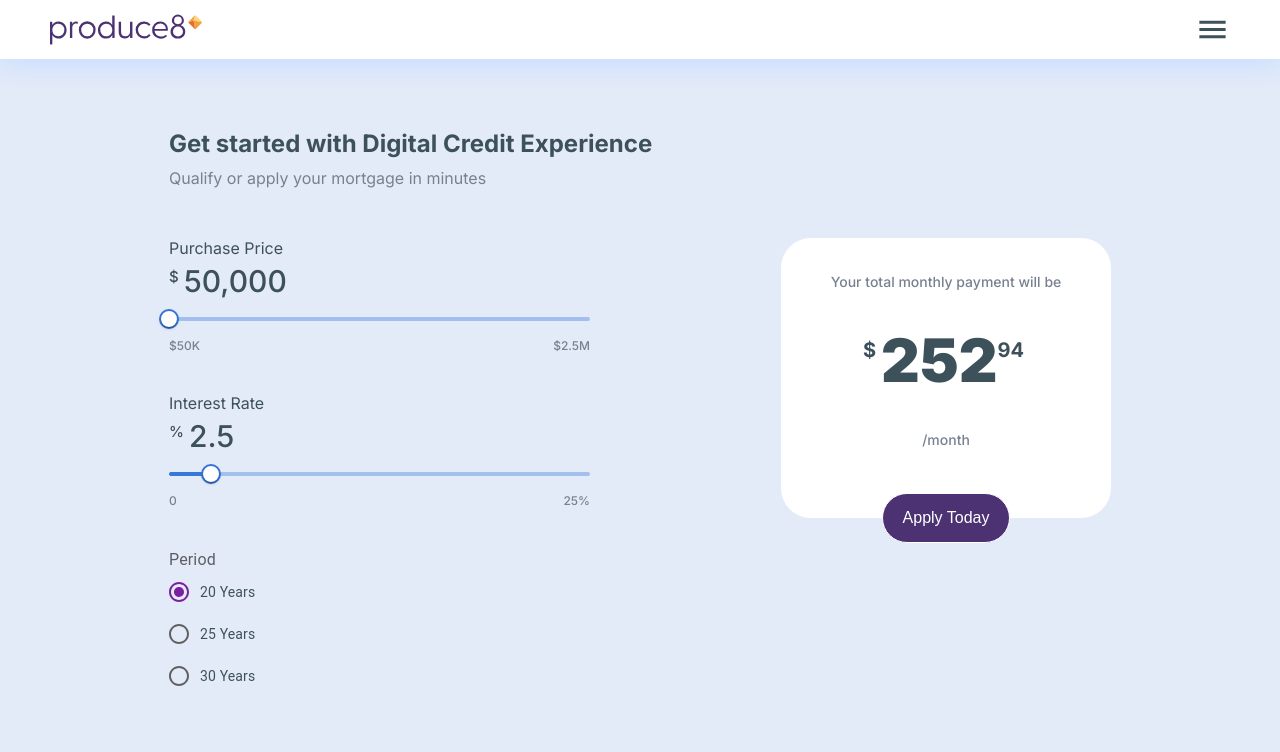
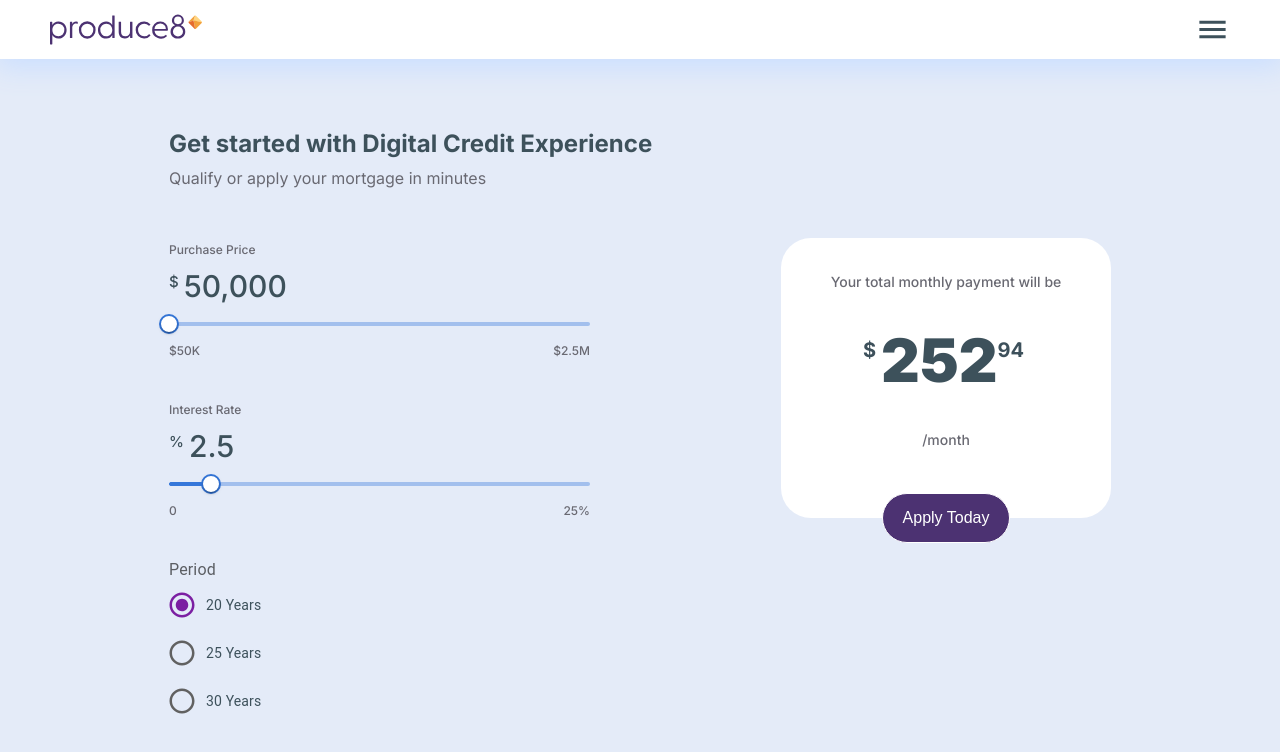
Before and after one commit to andritanuarto/produce8-assignment, a Next.js app: page / in a window 1280 px wide. Shown: the top 752 px of the page. Built offline with nearby package versions, Linux system fonts and the light colour scheme.

Commit message:
Fix next build

```diff
--- a/components/input-slider/InputSlider.module.scss
+++ b/components/input-slider/InputSlider.module.scss
@@ -10,7 +10,7 @@
 .value-label {
   font-size: 30px;
   font-weight: 500;
-  margin: 5px 0;
+  margin: 10px 0 5px 0;
 }
 
 .min-max-labels {
--- a/components/input-slider/input-slider.tsx
+++ b/components/input-slider/input-slider.tsx
@@ -28,7 +28,7 @@ const InputSlider: React.FunctionComponent<SliderProps> = ({
   return (
     <React.Fragment>
       <div>
-        {topLabel && (<span >{topLabel}</span>)}
+        {topLabel && (<label className={styles["top-label"]}>{topLabel}</label>)}
         {valueLabel && (<div className={styles["value-label"]}>{valueLabel}</div>)}
         <Slider
           value={value}
--- a/components/monthly-payment/monthly-payment.tsx
+++ b/components/monthly-payment/monthly-payment.tsx
@@ -8,16 +8,10 @@ const MonthyPayment = () => {
 
   return (
     <div className={styles["container"]}>
-      {
-        error ? (<span>Sorry can&apos;t calculate the mortgae, please try again</span>) : (
-          <>
-            <span>Your total monthly payment will be</span>
-            <MonthyPaymentLabel />
-            <span>/month</span>
-            <button>Apply Today</button>
-          </>
-        )
-      }
+      {!error && <span>Your total monthly payment will be</span>}
+      <MonthyPaymentLabel />
+      {!error && <span>/month</span>}
+      <button>Apply Today</button>
     </div>
   )
 };
--- a/components/radio-buttons/radio-buttons.tsx
+++ b/components/radio-buttons/radio-buttons.tsx
@@ -34,7 +34,7 @@ const RadioButtons: React.FunctionComponent<RadioButtonsProps> = ({
 
   return (
     <FormControl component="fieldset">
-      <FormLabel component="legend">Period</FormLabel>
+      <FormLabel>Period</FormLabel>
       <RadioGroup
         aria-label={ariaLabel}
         value={defaultValue}
@@ -53,6 +53,10 @@ const RadioButtons: React.FunctionComponent<RadioButtonsProps> = ({
                     '&.Mui-checked': {
                       color: purple[700],
                     },
+                    '& svg': {
+                      width: 30 ,
+                      height: 30
+                    }
                   }}/>
                 }
                 label={<span className={styles["radio-label"]}>{button.label}</span>}
--- a/redux/calculatorSlice.ts
+++ b/redux/calculatorSlice.ts
@@ -18,7 +18,9 @@ type InitialState = {
 export const getMonthlyPayment = createAsyncThunk(
   'users/getMonthlyPayment',
   async (values:CalculationValues): Promise<{monthlyPayment?: string, error?: string}> => {
-    const response = await fetch(`/api/mortgageCalculation?principal=${values.principal}&annualInterestRate=${values.interest}&termOfLoan=${values.term}`, {
+    const url = `/api/mortgageCalculation?principal=${values.principal}&annualInterestRate=${values.interest}&termOfLoan=${values.term}`;
+
+    const response = await fetch(url, {
       method: 'POST',
         headers: {
           'Content-Type': 'application/json'
--- a/styles/_variables.scss
+++ b/styles/_variables.scss
@@ -1,4 +1,4 @@
-$light-grey: #788191;
+$light-grey: #696972;
 $dark-grey: #3d505b;
 $white: #ffffff;
 $purple: #4c3272;
```
